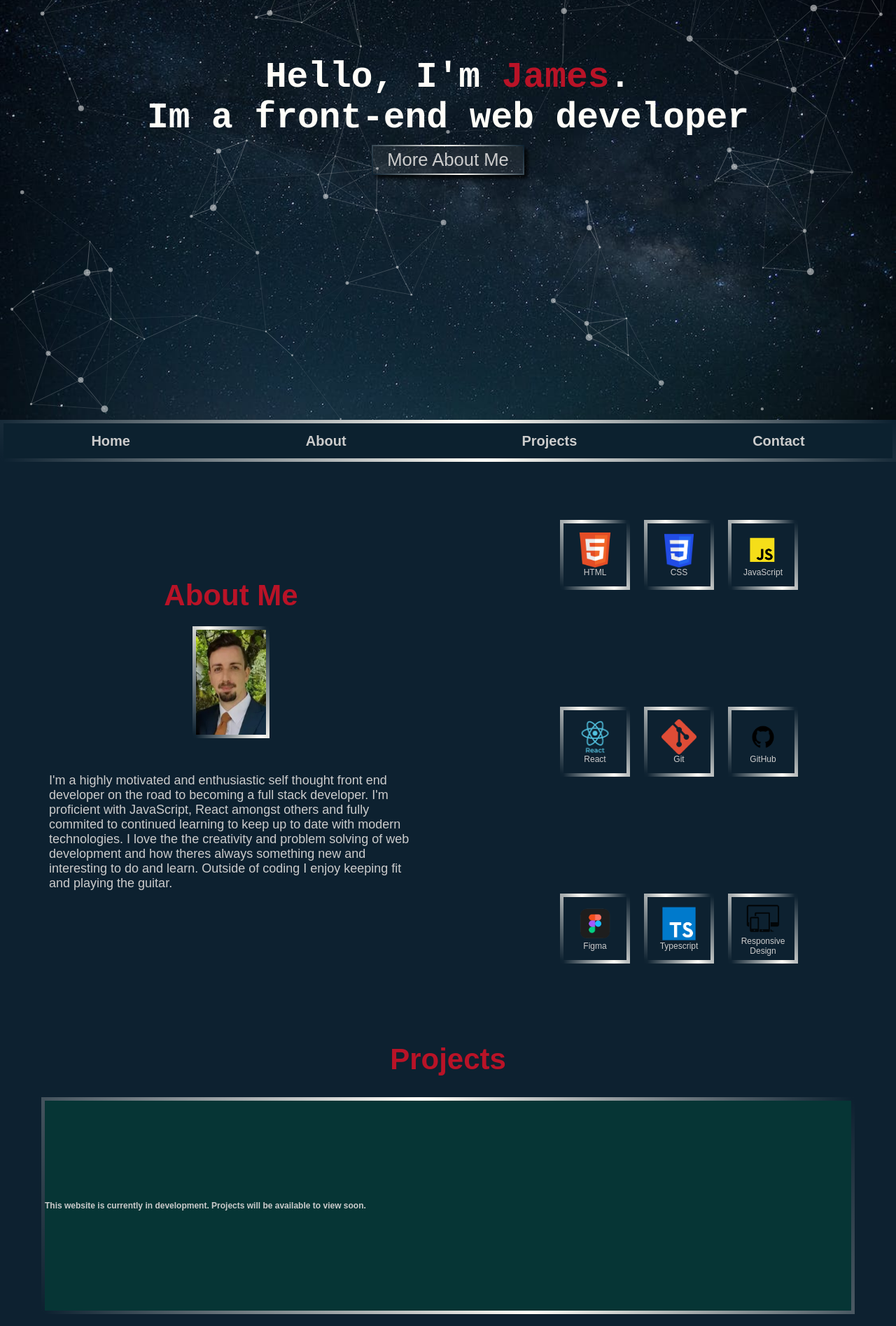
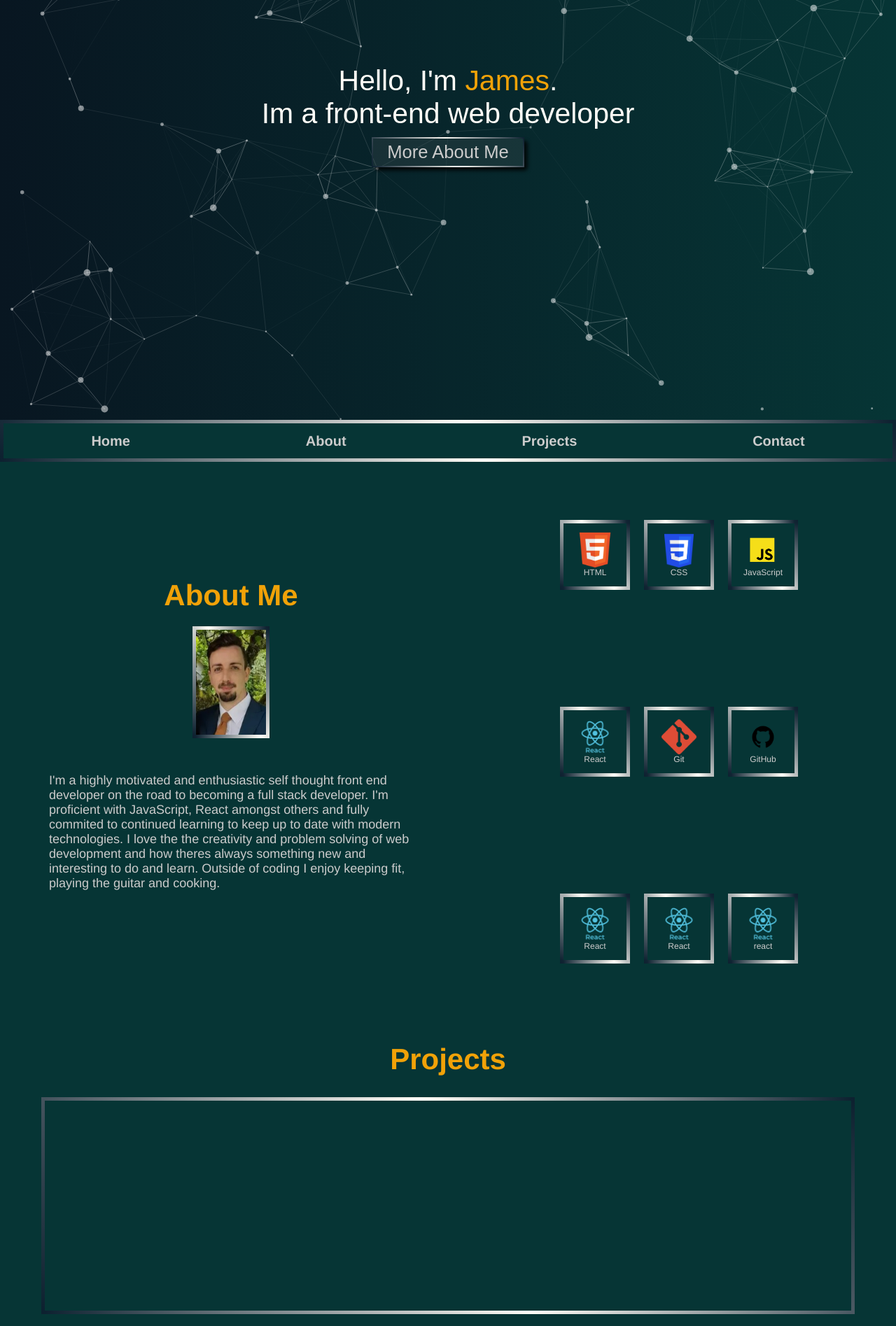
Before and after one commit to JamesOGorman/jamesogorman, a website: page demo/index.html in a window 1280 px wide. Shown: the part 200-2095 px from the top of the page at 70% size. Drawn offline with Linux system fonts and the light colour scheme.

Commit message:
some changes

```diff
--- a/demo/css/style.css
+++ b/demo/css/style.css
@@ -1,6 +1,7 @@
 /* =============================================================================
    HTML5 CSS Reset Minified - Eric Meyer
    ========================================================================== */
+
 
 html,
 body,
@@ -175,7 +176,7 @@ body {
   width: 100%;
   height: 100%;
   /* background: #111; */
-  background: #0D2130;
+  background: var(--midnight-green);
 }
 
 html {
@@ -237,9 +238,19 @@ canvas {
 #particles-js {
   width: 100%;
   height: 100%;
-  background-color: #0c0c50;
-  background-image: url(/demo/images/pexels-photo-176851.jpeg
-);
+  background-color: #063535;
+  background-color: #000022;
+  background-color: #0D2130;
+  background-color: #081621;
+
+  background-image: linear-gradient(to right, #141e30, #243b55);
+
+  background-image: linear-gradient(to right, #081621, #063535);
+
+  /* background-color: #040B10; */
+  /* background-color: #A3B18A; */
+  /* background-image: url(/demo/images/pexels-photo-176851.jpeg
+); */
 
   background-size: cover;
   background-position: 50% 50%;
@@ -254,9 +265,22 @@ canvas {
 /* ///////////////////////////////////////////////////////// */
 /* ///////////////////////////////////////////////////////// */
 
+:root {
+  --rich-black-dark: #081621;
+  --rich-black: #0D2130;
+  --anti-flash-white: #F3F3F4;
+  --gamboge: #F1A208;
+  --midnight-green: #063535;
+}
+
+
+
+
 body {
   overflow-x: hidden;
   box-sizing: border-box;
+  font-family: inter;
+  font-family: 'Franklin Gothic Medium', 'Arial Narrow', Arial, sans-serif;
 
 }
 
@@ -324,8 +348,6 @@ body {
 .header {
   display: flex;
   flex-direction: column;
-  /* top: 40%; */
-  /* left: 10vw; */
   justify-content: center;
   align-items: center;
   text-align: center;
@@ -336,16 +358,20 @@ body {
   color: #FFFDF7;
   height: 100px;
   width: 85vw;
-  font-size: 4vw;
-
-
-  font-family: 'Courier New', Courier, monospace;
-  /* background-color: #13E8E9; */
+  font-size: 3vw;
 
 }
 
+@import url('https://fonts.googleapis.com/css2?family=Inter:wght@400;600&family=Open+Sans&family=Oswald&family=PT+Sans+Narrow&family=Permanent+Marker&display=swap');
+
+.header h1 {
+  font-family: 'PT Sans Narrow', sans-serif;
+  font-weight: lighter;
+  font-size: 3.2vw;
+}
+
 #james {
-  color: #B91327;
+  color: #F1A208;
 }
 
 #header-top {
@@ -394,16 +420,18 @@ body {
   border-image-slice: 1;
 
   box-shadow: 10px 10px 5px 0px rgba(0, 0, 0, 0.75);
+
 }
 
 .projects-btn:active {
   box-shadow: 5px 5px 2.5px 0px rgba(0, 0, 0, 0.75);
 }
 
+/* change the border color on the border to match the new color pallet */
 #navbar {
   height: 50px;
-  background-color: #0D2130;
-  /* border: solid 2px rgba(255, 255, 255, 0.342); */
+  background-color: var(--midnight-green);
+
 
   border: solid 5px transparent;
   border-image: linear-gradient(243deg, rgba(13, 33, 48, 1) 0%, rgba(255, 253, 247, 1) 47%, rgba(13, 33, 48, 1) 100%);
@@ -418,8 +446,6 @@ body {
   display: flex;
   align-items: center;
   justify-content: space-around;
-  background-color: #0d213094;
-
 }
 
 #navbar ul li a {
@@ -437,32 +463,14 @@ body {
 
 }
 
+
+
 .section-header {
   margin-top: 30px;
   margin-bottom: 20px;
-  color: #B91327;
+  color: var(--gamboge);
   font-size: 3.5em;
 }
-
-
-
-
-/* possible code to be deleted if page isnt affected  */
-/* #about-div {
-  padding-top: 50px;
-  background-color: #0D2130;
-  display: flex;
-  justify-content: center;
-} */
-
-/* #about-header {
-  color: #B91327;
-  font-size: 3.5em;
-} */
-
-
-
-
 
 
 #outer-container {
@@ -507,8 +515,6 @@ body {
 }
 
 
-
-
 #projects-container {
   display: flex;
   flex-direction: column;
@@ -517,9 +523,6 @@ body {
   width: 100vw;
   height: auto;
   min-height: 100px;
-  /* background-color: #B91327; */
-
-
 }
 
 
@@ -527,8 +530,6 @@ body {
   display: flex;
   align-items: center;
   justify-content: center;
-  /* font-size: 5vw;
-  color: #B91327; */
 }
 
 .project-window {
@@ -538,14 +539,8 @@ body {
   width: 90vw;
   height: 300px;
   min-height: 300px;
-  background-color: #063535;
+  background-color: var(--midnight-green);
   margin: 10px;
-
-  display: flex;
-  /* justify-content: center; */
-  text-align: center;
-  align-items: center;
-  color: #ccc;
 }
 
 .project-container:hover {
@@ -556,8 +551,7 @@ body {
   padding-top: 50px;
   color: #ccc;
   height: 100%;
-  background-color: #0D2130;
-  background-color: #475763;
+  background-color: var(--midnight-green);
 }
 
 #contact-div {
@@ -567,10 +561,6 @@ body {
   align-items: center;
 }
 
-/* #contact-header {
-  font-size: 5vw;
-  color: #B91327;
-} */
 
 #contact-container {
   display: flex;
@@ -636,10 +626,17 @@ input {
   border-image-slice: 1;
 
   box-shadow: 10px 10px 5px 0px rgba(0, 0, 0, 0.75);
+
 }
+
+
+
 
 #btn:active {
   box-shadow: 5px 5px 5px 0px rgba(0, 0, 0, 0.75);
+
+  background-color: rgba(131, 131, 131, 0.137);
+  /* border: solid 2px rgba(255, 255, 255, 0.801); */
 }
 
 
@@ -656,9 +653,9 @@ input {
 
 /* Small devices (portrait tablets and large phones, 600px and up) */
 @media only screen and (min-width: 300px) {
-  .header {
-    font-size: 6vw;
-  }
+  /* .header h1 {
+    font-size: 3vw;
+  } */
 
   .projects-btn {
     font-size: 3vw;
@@ -681,7 +678,7 @@ input {
     width: 100vw;
     height: 100vh;
     min-height: 600px;
-    background-color: #0D2130;
+    background-color: var(--midnight-green);
     font-weight: 15px;
   }
 
@@ -698,8 +695,7 @@ input {
     height: 100vh;
     min-height: 600px;
     width: 100vw;
-    background-color: #0D2130;
-    /* background-color: #1c4564; */
+    background-color: var(--midnight-green);
   }
 
   #about-paragraph {
@@ -733,16 +729,7 @@ input {
     padding-top: 00px;
     color: #ccc;
     height: 100%;
-    background-color: #0D2130;
-    background-color: #d4d5d6;
-  }
-
-  .project-window {
-    display: flex;
-    /* justify-content: center; */
-    text-align: center;
-    align-items: center;
-    color: #ccc;
+    background-color: var(--midnight-green);
   }
 
 
@@ -752,7 +739,8 @@ input {
 /* i changes the min widths */
 @media only screen and (min-width: 600px) {
   .header {
-    font-size: 4vw;
+    /* font-size: 5vw; */
+    font-size: 4em;
   }
 
   .projects-btn {
@@ -761,7 +749,6 @@ input {
 
 
   #outer-container {
-    /* background-color: #13E8E9; */
     display: flex;
     flex-direction: column;
     padding-bottom: 200px;
@@ -779,8 +766,7 @@ input {
       padding-right: 20px; */
     width: 100vw;
     height: 50vh;
-    background-color: #0D2130;
-    /* background-color: #34556e; */
+    background-color: var(--midnight-green);
     font-weight: 15px;
   }
 
@@ -796,8 +782,7 @@ input {
     align-items: center;
     height: 50vh;
     width: 100vw;
-    background-color: #0D2130;
-    /* background-color: #1c4564; */
+    background-color: var(--midnight-green);
   }
 
   #about-paragraph {
@@ -830,30 +815,21 @@ input {
     padding-top: 50px;
     padding-bottom: 100px;
     height: 100%;
-    background-color: #0D2130;
+    background-color: var(--midnight-green);
   }
 
   .projects-container {
     padding-top: 50px;
     /* height: 300vh; */
     height: 100%;
-    background-color: #0D2130;
-    background-color: #6186a1;
+
   }
 }
 
 #contact-outer-container {
   color: #ccc;
   height: 100%;
-  background-color: #0D2130;
-}
-
-.project-window {
-  display: flex;
-  /* justify-content: center; */
-  text-align: center;
-  align-items: center;
-  color: #ccc;
+  background-color: var(--midnight-green);
 }
 
 
@@ -869,7 +845,6 @@ input {
     flex-direction: row;
     height: 100vh;
     /* width: 100vw; */
-    background-color: #13E8E9;
   }
 
   #about-container {
@@ -884,8 +859,7 @@ input {
     width: 50vw;
     height: 100vh;
     min-height: 600px;
-    background-color: #0D2130;
-    /* background-color: #34556e; */
+    background-color: var(--midnight-green);
     font-weight: 15px;
 
   }
@@ -902,8 +876,8 @@ input {
     height: 100vh;
     min-height: 600px;
     width: 50vw;
-    background-color: #0D2130;
-    /* background-color: #1c4564; */
+    /* background-color: #0D2130;
+    background-color: #1c4564; */
   }
 
   #about-paragraph {
@@ -929,11 +903,3 @@ input {
     height: 50px;
   }
 }
-
-.project-window {
-  display: flex;
-  /* justify-content: center; */
-  text-align: center;
-  align-items: center;
-  color: #ccc;
-}
--- a/demo/index.html
+++ b/demo/index.html
@@ -3,7 +3,7 @@
 
 <head>
   <meta charset="utf-8">
-  <title>particles.js</title>
+  <title>James O Gorman</title>
   <meta name="description" content="particles.js is a lightweight JavaScript library for creating particles.">
   <meta name="author" content="Vincent Garreau" />
   <meta name="viewport"
@@ -45,7 +45,7 @@
   </div>
 
 
-  <div id="exp-flex-container">
+  <div id="exp-flex-container" class="all-container">
     <div id="about-container">
       <h1 class="section-header" id="about-header">About Me</h1>
 
@@ -55,10 +55,10 @@
         developer. I'm proficient with JavaScript, React amongst others and fully commited to continued learning to keep
         up to date with modern technologies.
         I love the the creativity and problem solving of web development and how theres always something new and
-        interesting to do and learn. Outside of coding I enjoy keeping fit and playing the guitar.
+        interesting to do and learn. Outside of coding I enjoy keeping fit, playing the guitar and cooking.
       </p>
     </div>
-    <div id="experience-container">
+    <div id="experience-container" class="all-container">
       <div class="img-container" id="html-container">
         <img class="exp-img" id="html-img" src="/demo/images/htmlLogo.png" alt="html">
         <p class="img-p">HTML</p>
@@ -86,16 +86,16 @@
         <p class="img-p">GitHub</p>
       </div>
       <div class="img-container" id="react-container">
-        <img class="exp-img" id="react-img" src="/demo/images/figma.png" alt="react">
-        <p class="img-p">Figma</p>
+        <img class="exp-img" id="react-img" src="/demo/images/reactLogo.png" alt="react">
+        <p class="img-p">React</p>
       </div>
       <div class="img-container" id="react-container">
-        <img class="exp-img" id="react-img" src="/demo/images/typescript.png" alt="react">
-        <p class="img-p">Typescript</p>
+        <img class="exp-img" id="react-img" src="/demo/images/reactLogo.png" alt="react">
+        <p class="img-p">React</p>
       </div>
       <div class="img-container" id="react-container">
-        <img class="exp-img" id="react-img" src="/demo/images/responsive-design.png" alt="react">
-        <p class="img-p">Responsive Design</p>
+        <img class="exp-img" id="react-img" src="/demo/images/reactLogo.png" alt="react">
+        <p class="img-p">react</p>
       </div>
     </div>
 
@@ -104,18 +104,10 @@
   </div>
   <div id="projects-container">
     <h1 class="section-header" id="projects-header">Projects</h1>
-    <div class="project-window" id="project-1-container">
-      <h4 class="project-text">This website is currently in development. Projects will be available to view soon. </h4>
-    </div>
-    <div class="project-window" id="project-2-container">
-      <h4 class="project-text">This website is currently in development. Projects will be available to view soon. </h4>
-    </div>
-    <div class="project-window" id="project-3-container">
-      <h4 class="project-text">This website is currently in development. Projects will be available to view soon. </h4>
-    </div>
-    <div class="project-window" id="project-4-container">
-      <h4 class="project-text">This website is currently in development. Projects will be available to view soon. </h4>
-    </div>
+    <div class="project-window" id="project-1-container"></div>
+    <div class="project-window" id="project-2-container"></div>
+    <div class="project-window" id="project-3-container"></div>
+    <div class="project-window" id="project-4-container"></div>
   </div>
 
   <div id="contact-outer-container">
@@ -125,14 +117,13 @@
     <div id="contact-container">
       <p id="contact-paragraph">If you have any questions or would like to work together leave your details below and
         I'll get back to you as soon as possible</p>
-      <form action="https://formsubmit.co/jamesogorman785@gmail.com" method="POST" id="contact-form">
+      <form action="https://formsubmit.co/jamesogorman785@gmail.com" method="post" id="contact-form">
         <input type="text" placeholder="Name" name="text" id="name" required>
         <input type="email" placeholder="Email" name="email" id="email" required>
         <input type="text" placeholder="Message" name="text" id="message" required>
         <!-- redirect back to my page|| use your domain name -->
-        <input type="hidden" name="_next" value="http://127.0.0.1:5500/demo/">
-        <!-- <input type="hidden" name="_next" value="#about-header"> -->
-        <input type="hidden" name="_captcha" value="false">
+        <!-- <input type="hidden" name="_next" value="https://yourdomain.co/thanks.html"> -->
+        <input type="hidden" name="_next" value="#about-header">
         <button id="btn">Submit</button>
 
       </form>
```
